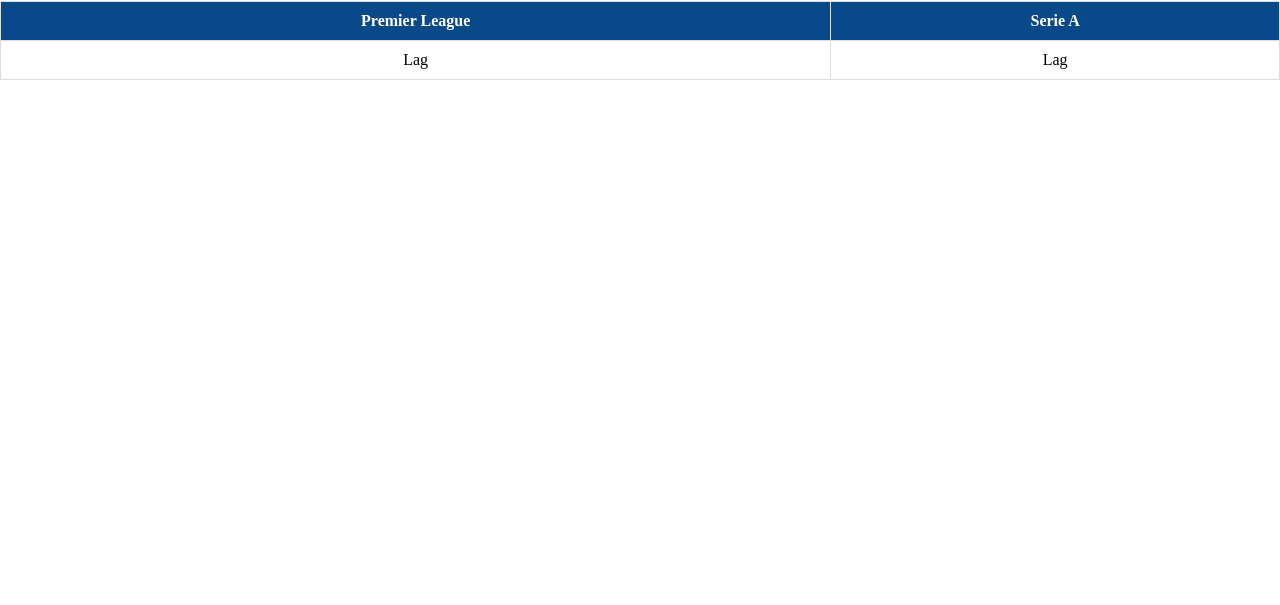
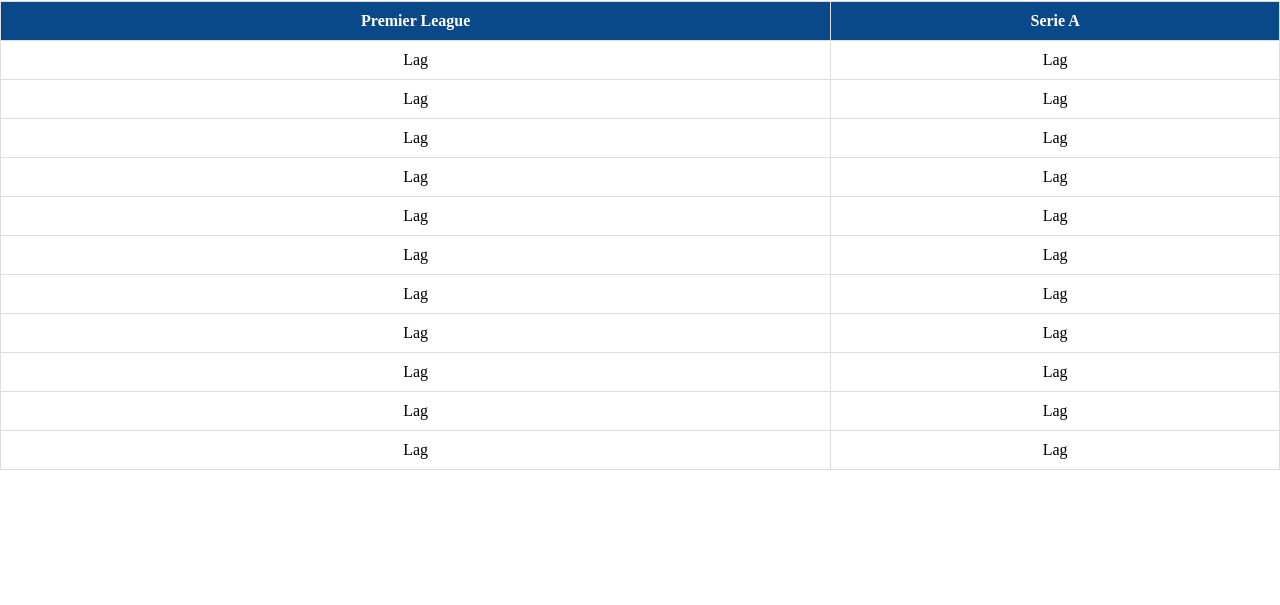
Before and after one commit to HevalDemirel/Soccer-live, a website: page index.html in a window 1280 px wide. Shown: the part 195-800 px from the top of the page. Drawn offline with Linux system fonts and the light colour scheme.

```diff
--- a/index.html
+++ b/index.html
@@ -1,10 +1,10 @@
 <!DOCTYPE html>
 <html lang="en">
   <head>
-    <meta charset="UTF-8">
-    <meta name="viewport" content="width=device-width, initial-scale=1.0">
+    <meta charset="UTF-8" />
+    <meta name="viewport" content="width=device-width, initial-scale=1.0" />
     <title>Livescore</title>
-    <link rel="stylesheet" type="text/css" href="styles.css">
+    <link rel="stylesheet" type="text/css" href="styles.css" />
     <script src="script.js"></script>
   </head>
   <body>
@@ -26,17 +26,53 @@
           <tr>
             <th>Premier League</th>
             <th>Serie A</th>
-
           </tr>
         </thead>
         <tbody>
-
           <tr>
             <td>Lag</td>
             <td>Lag</td>
-
           </tr>
-
+          <tr>
+            <td>Lag</td>
+            <td>Lag</td>
+          </tr>
+          <tr>
+            <td>Lag</td>
+            <td>Lag</td>
+          </tr>
+          <tr>
+            <td>Lag</td>
+            <td>Lag</td>
+          </tr>
+          <tr>
+            <td>Lag</td>
+            <td>Lag</td>
+          </tr>
+          <tr>
+            <td>Lag</td>
+            <td>Lag</td>
+          </tr>
+          <tr>
+            <td>Lag</td>
+            <td>Lag</td>
+          </tr>
+          <tr>
+            <td>Lag</td>
+            <td>Lag</td>
+          </tr>
+          <tr>
+            <td>Lag</td>
+            <td>Lag</td>
+          </tr>
+          <tr>
+            <td>Lag</td>
+            <td>Lag</td>
+          </tr>
+          <tr>
+            <td>Lag</td>
+            <td>Lag</td>
+          </tr>
         </tbody>
       </table>
     </main>
```
Lines whose indentation alone changed are shown as unchanged.
